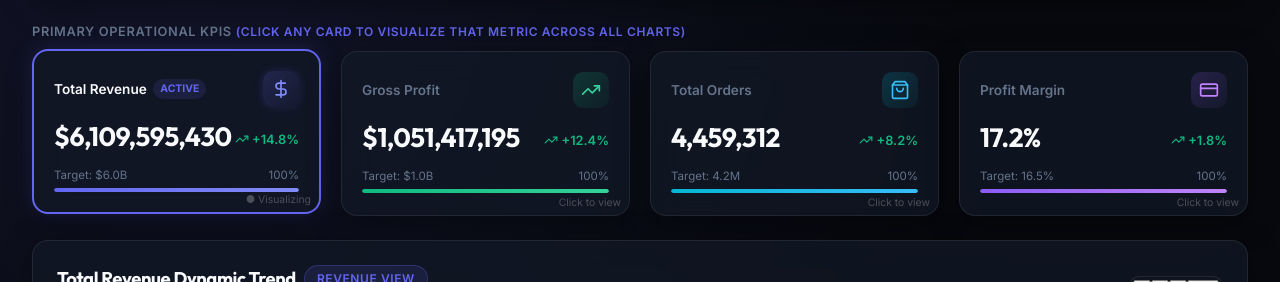
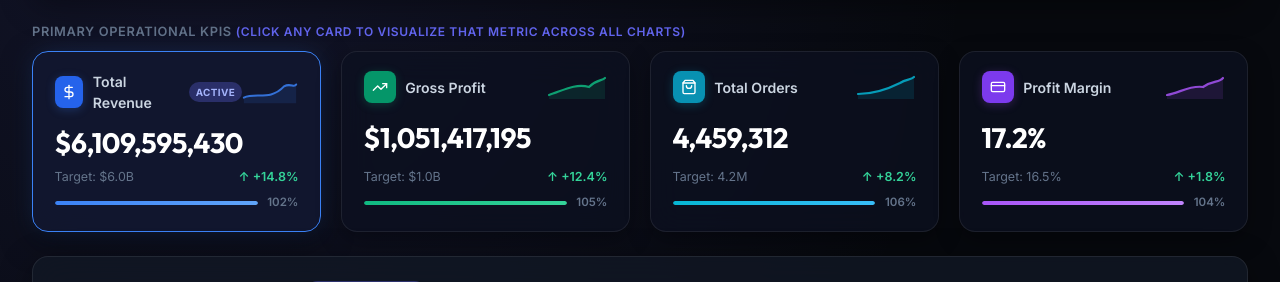
Before and after one commit to Zaidmalik79/MetricMind, a React (Vite) app in the folder frontend/: page / in a window 1280 px wide. Shown: the part 374-656 px from the top of the page. Built offline with nearby package versions, Linux system fonts and the light colour scheme; no server answers.

Commit message:
KPI card

```diff
--- a/frontend/src/components/KpiCard.jsx
+++ b/frontend/src/components/KpiCard.jsx
@@ -1,5 +1,5 @@
 import React from 'react';
-import { TrendingUp, TrendingDown, CheckCircle2 } from 'lucide-react';
+import { TrendingUp, TrendingDown } from 'lucide-react';
 
 export default function KpiCard({
   title,
@@ -11,133 +11,182 @@ export default function KpiCard({
   isSelected = false,
   onClick,
   target,
-  progress = 85
+  progress = 100,
+  showSparkline = true
 }) {
-  const colorGradients = {
-    indigo: 'linear-gradient(135deg, rgba(99, 102, 241, 0.2) 0%, rgba(99, 102, 241, 0.05) 100%)',
-    cyan: 'linear-gradient(135deg, rgba(6, 182, 212, 0.2) 0%, rgba(6, 182, 212, 0.05) 100%)',
-    emerald: 'linear-gradient(135deg, rgba(16, 185, 129, 0.2) 0%, rgba(16, 185, 129, 0.05) 100%)',
-    purple: 'linear-gradient(135deg, rgba(139, 92, 246, 0.2) 0%, rgba(139, 92, 246, 0.05) 100%)'
+  const colorThemes = {
+    indigo: {
+      bg: 'rgba(99, 102, 241, 0.12)',
+      border: 'rgba(99, 102, 241, 0.4)',
+      activeBorder: '#3b82f6',
+      iconBg: '#2563eb',
+      iconColor: '#ffffff',
+      sparklineColor: '#3b82f6',
+      barGrad: 'linear-gradient(90deg, #3b82f6, #60a5fa)',
+      glow: 'rgba(59, 130, 246, 0.25)'
+    },
+    emerald: {
+      bg: 'rgba(16, 185, 129, 0.08)',
+      border: 'rgba(16, 185, 129, 0.3)',
+      activeBorder: '#10b981',
+      iconBg: '#059669',
+      iconColor: '#ffffff',
+      sparklineColor: '#10b981',
+      barGrad: 'linear-gradient(90deg, #10b981, #34d399)',
+      glow: 'rgba(16, 185, 129, 0.25)'
+    },
+    cyan: {
+      bg: 'rgba(6, 182, 212, 0.08)',
+      border: 'rgba(6, 182, 212, 0.3)',
+      activeBorder: '#06b6d4',
+      iconBg: '#0891b2',
+      iconColor: '#ffffff',
+      sparklineColor: '#06b6d4',
+      barGrad: 'linear-gradient(90deg, #06b6d4, #38bdf8)',
+      glow: 'rgba(6, 182, 212, 0.25)'
+    },
+    purple: {
+      bg: 'rgba(168, 85, 247, 0.08)',
+      border: 'rgba(168, 85, 247, 0.3)',
+      activeBorder: '#a855f7',
+      iconBg: '#7c3aed',
+      iconColor: '#ffffff',
+      sparklineColor: '#a855f7',
+      barGrad: 'linear-gradient(90deg, #a855f7, #c084fc)',
+      glow: 'rgba(168, 85, 247, 0.25)'
+    }
   };
 
-  const borderColors = {
-    indigo: '#6366f1',
-    cyan: '#06b6d4',
-    emerald: '#10b981',
-    purple: '#8b5cf6'
-  };
-
-  const iconColors = {
-    indigo: '#818cf8',
-    cyan: '#38bdf8',
-    emerald: '#34d399',
-    purple: '#c084fc'
-  };
+  const theme = colorThemes[color] || colorThemes.indigo;
 
   return (
     <div
       onClick={onClick}
       className="glass-panel glass-card-interactive"
       style={{
-        padding: '1.25rem',
+        padding: '1.2rem 1.35rem',
         cursor: onClick ? 'pointer' : 'default',
         position: 'relative',
-        transition: 'all 0.25s cubic-bezier(0.4, 0, 0.2, 1)',
-        border: isSelected
-          ? `2px solid ${borderColors[color] || '#6366f1'}`
-          : '1px solid var(--border-color)',
-        boxShadow: isSelected
-          ? `0 0 20px -3px ${borderColors[color]}44, 0 8px 24px 0 rgba(0,0,0,0.4)`
-          : undefined,
-        transform: isSelected ? 'translateY(-2px)' : undefined
+        background: isSelected ? 'rgba(18, 24, 48, 0.9)' : 'rgba(12, 16, 32, 0.75)',
+        border: isSelected ? `1.5px solid ${theme.activeBorder}` : '1px solid rgba(255, 255, 255, 0.08)',
+        boxShadow: isSelected ? `0 0 25px -4px ${theme.glow}, 0 10px 30px rgba(0,0,0,0.5)` : '0 8px 25px rgba(0,0,0,0.3)',
+        borderRadius: '16px',
+        display: 'flex',
+        flexDirection: 'column',
+        justifyContent: 'space-between',
+        minHeight: '160px'
       }}
     >
-      {/* Top Header */}
-      <div style={{ display: 'flex', alignItems: 'center', justifyContent: 'space-between', marginBottom: '0.65rem' }}>
-        <div style={{ display: 'flex', alignItems: 'center', gap: '0.4rem' }}>
-          <span style={{ fontSize: '0.85rem', color: isSelected ? 'var(--text-primary)' : 'var(--text-muted)', fontWeight: 600 }}>
+      {/* Top Header Row */}
+      <div style={{ display: 'flex', alignItems: 'center', justifyContent: 'space-between', marginBottom: '0.5rem' }}>
+        <div style={{ display: 'flex', alignItems: 'center', gap: '0.6rem' }}>
+          <div style={{
+            width: '32px',
+            height: '32px',
+            borderRadius: '8px',
+            background: theme.iconBg,
+            display: 'flex',
+            alignItems: 'center',
+            justifyContent: 'center',
+            boxShadow: `0 2px 10px ${theme.glow}`
+          }}>
+            {Icon && <Icon style={{ width: '16px', height: '16px', color: '#ffffff' }} />}
+          </div>
+          <span style={{ fontSize: '0.88rem', color: '#cbd5e1', fontWeight: 600 }}>
             {title}
           </span>
           {isSelected && (
             <span style={{
-              fontSize: '0.65rem',
+              fontSize: '0.62rem',
               padding: '0.15rem 0.45rem',
               borderRadius: '999px',
-              background: `${borderColors[color]}22`,
-              color: borderColors[color],
+              background: 'rgba(99, 102, 241, 0.3)',
+              color: '#a5b4fc',
               fontWeight: 700,
-              textTransform: 'uppercase'
+              textTransform: 'uppercase',
+              letterSpacing: '0.04em'
             }}>
-              Active
+              ACTIVE
             </span>
           )}
         </div>
 
-        <div style={{
-          width: '36px',
-          height: '36px',
-          borderRadius: '10px',
-          background: colorGradients[color] || colorGradients.indigo,
-          display: 'flex',
-          alignItems: 'center',
-          justifyContent: 'center',
-          boxShadow: isSelected ? `0 0 10px ${borderColors[color]}33` : 'none'
-        }}>
-          {Icon && <Icon style={{ width: '20px', height: '20px', color: iconColors[color] }} />}
-        </div>
+        {/* Mini Wave Graphic Sparkline */}
+        {showSparkline && (
+          <svg width="60" height="24" viewBox="0 0 60 24" fill="none" style={{ opacity: 0.85 }}>
+            <path
+              d={
+                color === 'indigo'
+                  ? 'M2 18 C 15 12, 30 22, 45 6 C 52 2, 56 8, 58 4'
+                  : color === 'emerald'
+                  ? 'M2 20 C 15 16, 28 8, 42 12 C 50 4, 55 6, 58 3'
+                  : color === 'cyan'
+                  ? 'M2 19 C 18 19, 32 14, 44 8 C 50 4, 55 5, 58 2'
+                  : 'M2 20 C 14 18, 25 10, 38 12 C 48 5, 54 8, 58 3'
+              }
+              stroke={theme.sparklineColor}
+              strokeWidth="2.2"
+              strokeLinecap="round"
+            />
+            <path
+              d={
+                color === 'indigo'
+                  ? 'M2 18 C 15 12, 30 22, 45 6 C 52 2, 56 8, 58 4 L 58 24 L 2 24 Z'
+                  : color === 'emerald'
+                  ? 'M2 20 C 15 16, 28 8, 42 12 C 50 4, 55 6, 58 3 L 58 24 L 2 24 Z'
+                  : color === 'cyan'
+                  ? 'M2 19 C 18 19, 32 14, 44 8 C 50 4, 55 5, 58 2 L 58 24 L 2 24 Z'
+                  : 'M2 20 C 14 18, 25 10, 38 12 C 48 5, 54 8, 58 3 L 58 24 L 2 24 Z'
+              }
+              fill={theme.sparklineColor}
+              fillOpacity="0.15"
+            />
+          </svg>
+        )}
       </div>
 
       {/* Main Metric Value */}
-      <div style={{ display: 'flex', alignItems: 'baseline', justifyContent: 'space-between', marginBottom: '0.6rem' }}>
-        <h2 style={{ fontSize: '1.65rem', color: 'var(--text-primary)', margin: 0, fontWeight: 700 }}>
+      <div style={{ margin: '0.4rem 0 0.6rem 0' }}>
+        <h2 style={{ fontSize: '1.75rem', color: '#ffffff', margin: 0, fontWeight: 700, letterSpacing: '-0.02em', lineHeight: 1.1 }}>
           {value}
         </h2>
+      </div>
+
+      {/* Target & Change Row */}
+      <div>
+        <div style={{ display: 'flex', alignItems: 'center', justifyContent: 'space-between', fontSize: '0.78rem', marginBottom: '0.45rem' }}>
+          <span style={{ color: 'var(--text-muted)' }}>
+            Target: {target || '$6.0B'}
+          </span>
           {change && (
             <div style={{
               display: 'flex',
               alignItems: 'center',
               gap: '0.2rem',
-            fontSize: '0.8rem',
               fontWeight: 600,
-            color: isPositive ? 'var(--accent-emerald)' : 'var(--accent-rose)'
+              color: isPositive ? '#34d399' : '#fb7185'
             }}>
-            {isPositive ? <TrendingUp style={{ width: '14px', height: '14px' }} /> : <TrendingDown style={{ width: '14px', height: '14px' }} />}
-            {change}
+              <span>↑</span>
+              <span>{change}</span>
             </div>
           )}
         </div>
 
-      {/* Target Progress Bar */}
-      {target && (
-        <div>
-          <div style={{ display: 'flex', justifyContent: 'space-between', fontSize: '0.72rem', color: 'var(--text-muted)', marginBottom: '0.25rem' }}>
-            <span>Target: {target}</span>
-            <span>{Math.min(progress, 100)}%</span>
-          </div>
-          <div style={{ width: '100%', height: '4px', background: 'rgba(255,255,255,0.06)', borderRadius: '2px', overflow: 'hidden' }}>
+        {/* Progress Bar with 100% badge */}
+        <div style={{ display: 'flex', alignItems: 'center', gap: '0.6rem' }}>
+          <div style={{ flex: 1, height: '4px', background: 'rgba(255,255,255,0.08)', borderRadius: '2px', overflow: 'hidden' }}>
             <div style={{
               width: `${Math.min(progress, 100)}%`,
               height: '100%',
-              background: `linear-gradient(90deg, ${borderColors[color]}, ${iconColors[color]})`,
+              background: theme.barGrad,
               borderRadius: '2px'
             }} />
           </div>
+          <span style={{ fontSize: '0.72rem', color: 'var(--text-muted)', fontWeight: 600 }}>
+            {progress}%
+          </span>
         </div>
-      )}
-
-      {/* Interactive Click Hint */}
-      {onClick && (
-        <div style={{
-          position: 'absolute',
-          bottom: '4px',
-          right: '8px',
-          fontSize: '0.65rem',
-          color: 'rgba(255,255,255,0.25)',
-          pointerEvents: 'none'
-        }}>
-          {isSelected ? '● Visualizing' : 'Click to view'}
       </div>
-      )}
     </div>
   );
 }
```
Lines whose indentation alone changed are shown as unchanged.
